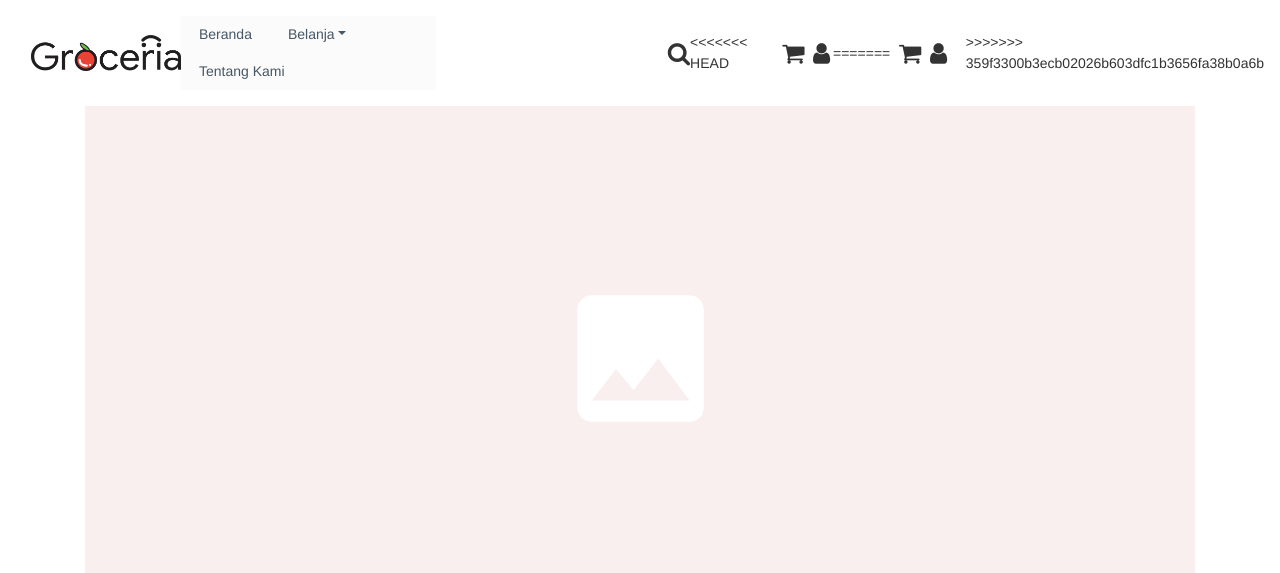
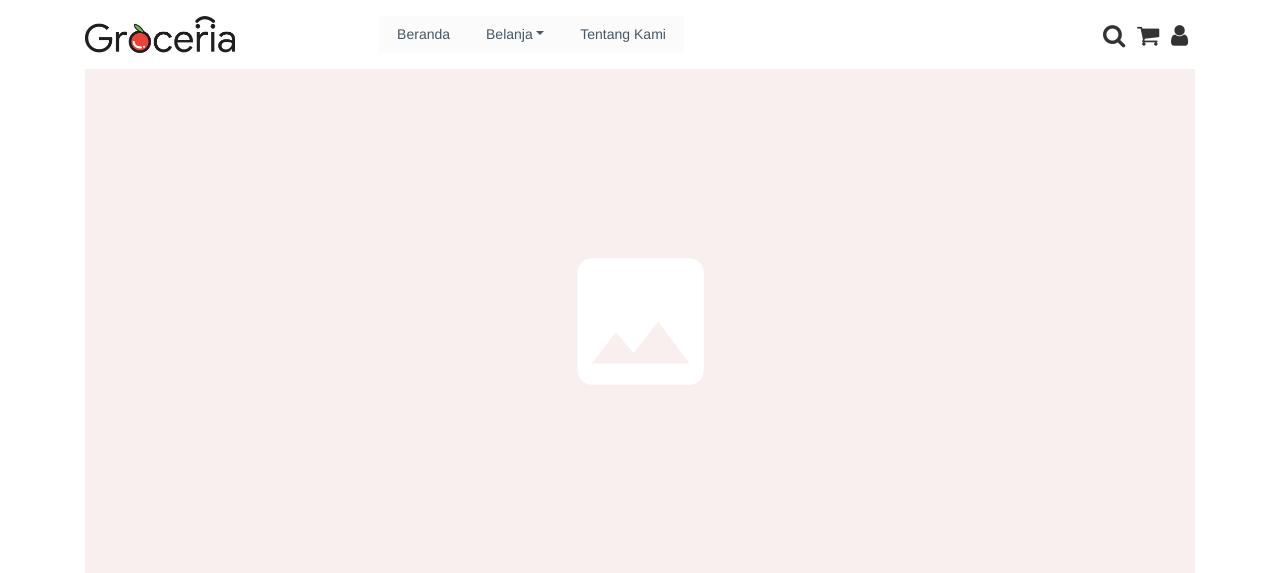
Before and after one commit to arthadheo/tubesweb, a CodeIgniter app: page /tubesweb/index.php/mainpage/index in a window 1280 px wide. Shown: the top 573 px of the page. Run offline with CodeIgniter, Linux system fonts and the light colour scheme; some libraries are stand-ins or nearby versions; some web fonts are replaced.

Commit message:
benerin yg ngaco

```diff
--- a/application/views/templates/header.php
+++ b/application/views/templates/header.php
@@ -295,14 +295,6 @@
                         </li>
                         <li class="nav-item" role="presentation"><a class="nav-link" href="#">Tentang Kami</a></li>
                     </ul><input type="search" style="border-color: #f6f5f5;opacity: 1;border-radius: 20px;width: 265px;font-size: 14px;padding: 4px;"><span class="navbar-text actions" style="width: 10px;"> </span><i class="fa fa-search" style="width: 24px;height: 24px;background-position: center;background-size: cover;font-size: 24px;"></i>
-<<<<<<< HEAD
-                    <span
-                        class="navbar-text actions" style="width: 10px;"> </span>
-                        <i class="fa fa-shopping-cart" style="width: 24px;height: 24px;background-position: center;background-size: cover;font-size: 24px;">
-                    </i><span class="navbar-text actions" style="width: 10px;"> </span>
-                    <i class="fa fa-user" style="width: 24px;height: 24px;background-position: center;background-size: cover;font-size: 24px;"></i>
-                </div>
-=======
                     <span class="navbar-text actions" style="width: 10px;"> </span>
                         <i class="fa fa-shopping-cart" style="width: 24px;height: 24px;background-position: center;background-size: cover;font-size: 24px;"></i>
                     <span class="navbar-text actions" style="width: 10px;"> </span>
@@ -326,7 +318,6 @@
                         </div>
                         </div>
                     </div>
->>>>>>> 359f3300b3ecb02026b603dfc1b3656fa38b0a6b
             </div>
         </nav>
     </div>
```
